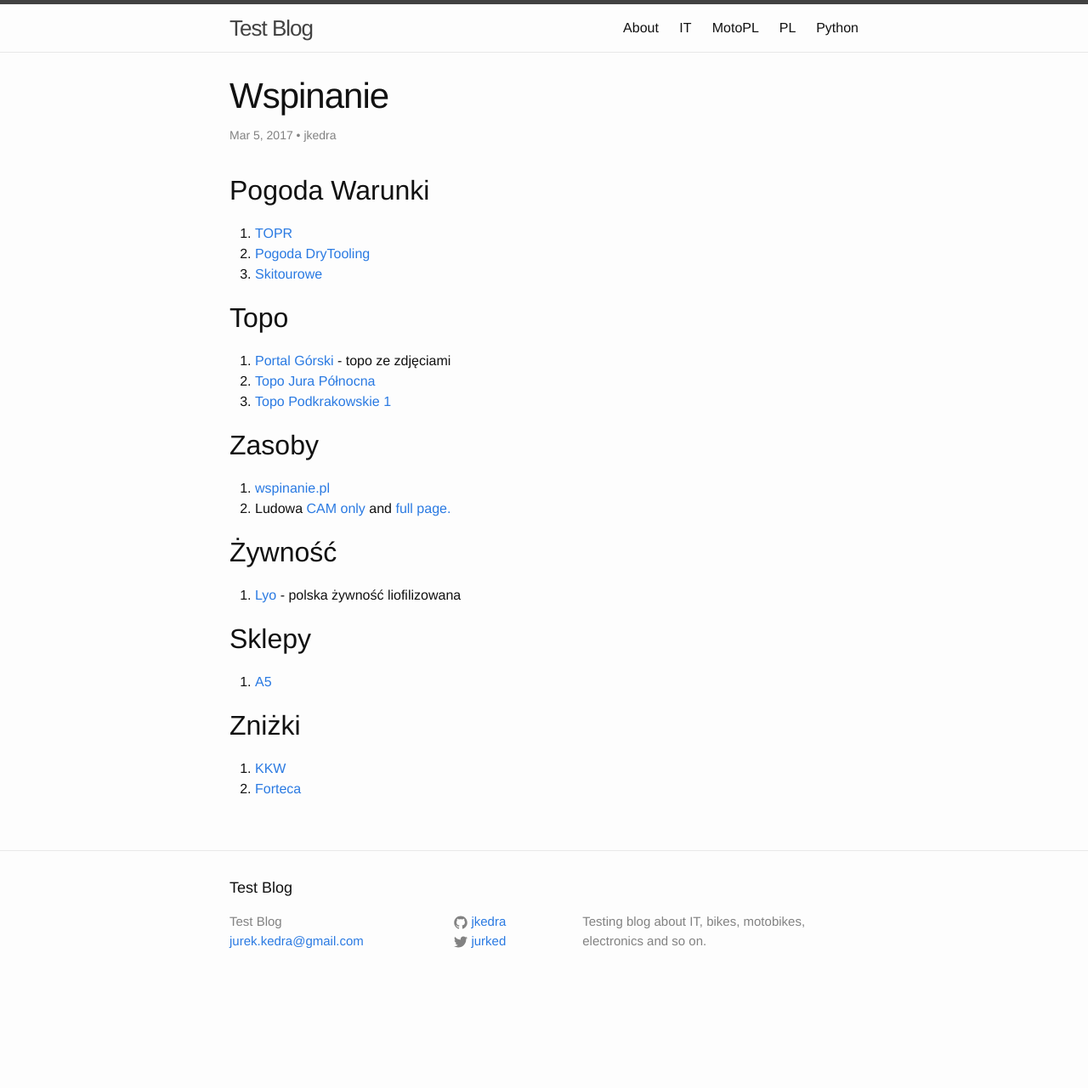
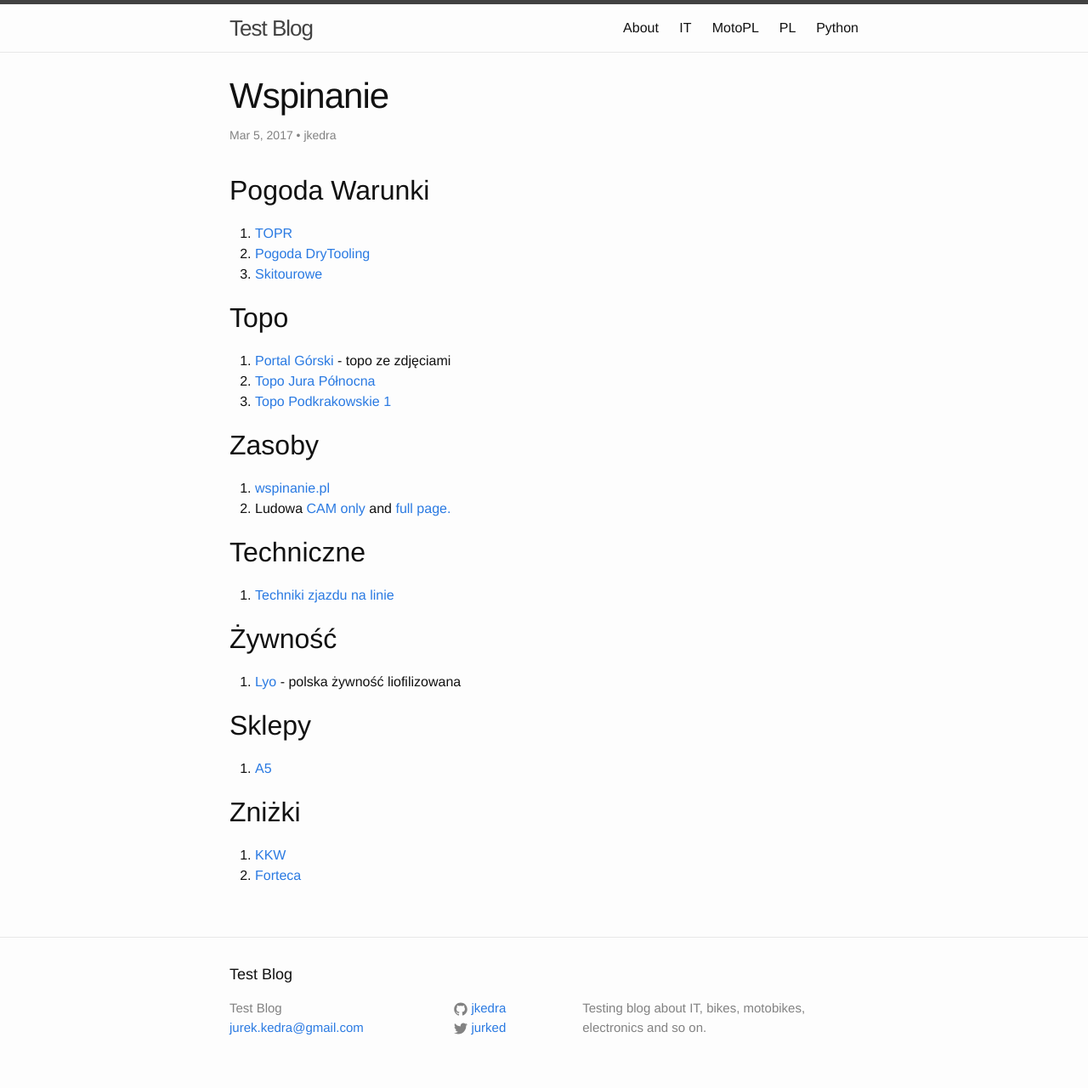
Before and after one commit to jkedra/jkedra.github.io, a Jekyll site: the page built from _posts/2017-03-05-wspinanie.md, in a window 1280 px wide. Shown: the whole page at 85% size. Built offline with Jekyll 4.4.1, drawn with Linux system fonts in a browser that asks for light colours; before the commit the page ends 1179 px from its top, so only the background shows below that; some of the changed lines change nothing that is shown.

Commit message:
techniki zjazdu

```diff
--- a/_posts/2017-03-05-wspinanie.md
+++ b/_posts/2017-03-05-wspinanie.md
@@ -8,8 +8,8 @@ language: pl
 ## Pogoda Warunki
 
 1. [TOPR](http://pogoda.topr.pl)
-1. [Pogoda DryTooling](http://drytooling.com.pl/pogoda-w-gorach)
-2. [Skitourowe](http://skitourowezakopane.pl/)
+2. [Pogoda DryTooling](http://drytooling.com.pl/pogoda-w-gorach)
+3. [Skitourowe](http://skitourowezakopane.pl/)
 
 ## Topo
 
@@ -23,6 +23,10 @@ language: pl
 2. Ludowa [CAM only](/static/ludowa.html) and
    [full page.](http://www.cwf.pl/kamera-live)
 
+## Techniczne
+
+1. [Techniki zjazdu na linie][zjazd1]
+
 ## Żywność
 
 1. [Lyo](https://lyofood.pl/) - polska żywność liofilizowana
@@ -35,3 +39,6 @@ language: pl
 
 1. [KKW](http://www.kw.krakow.pl/o-klubie/czlonkowskie/znizki.html)
 2. [Forteca](https://www.facebook.com/cwforteca/app/352601181451872/)
+
+
+[zjazd1]: http://drytooling.com.pl/serwis/art/patenty/7025-poradnik-wspinaczkowy-zjazd-na-linie?showall=1
```
